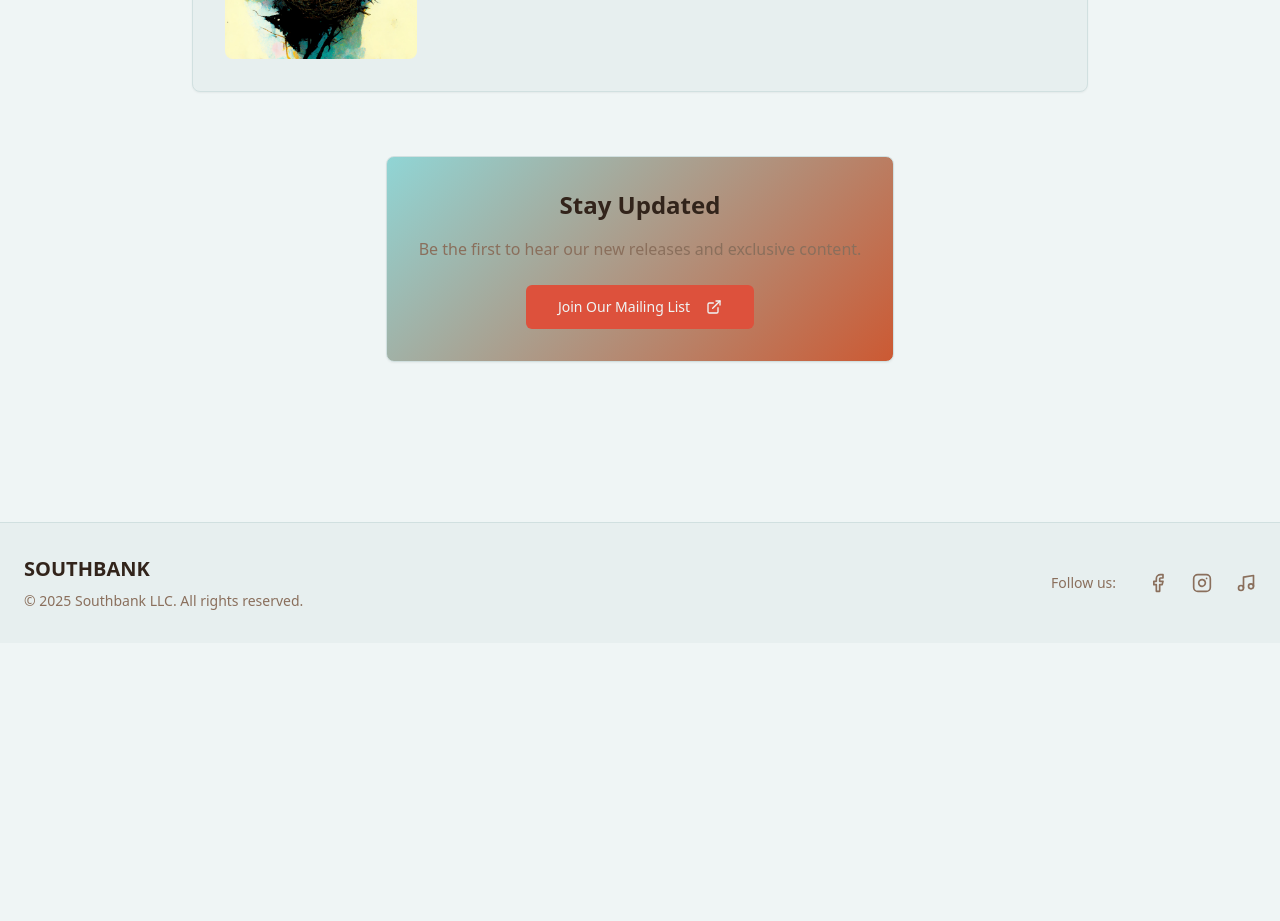
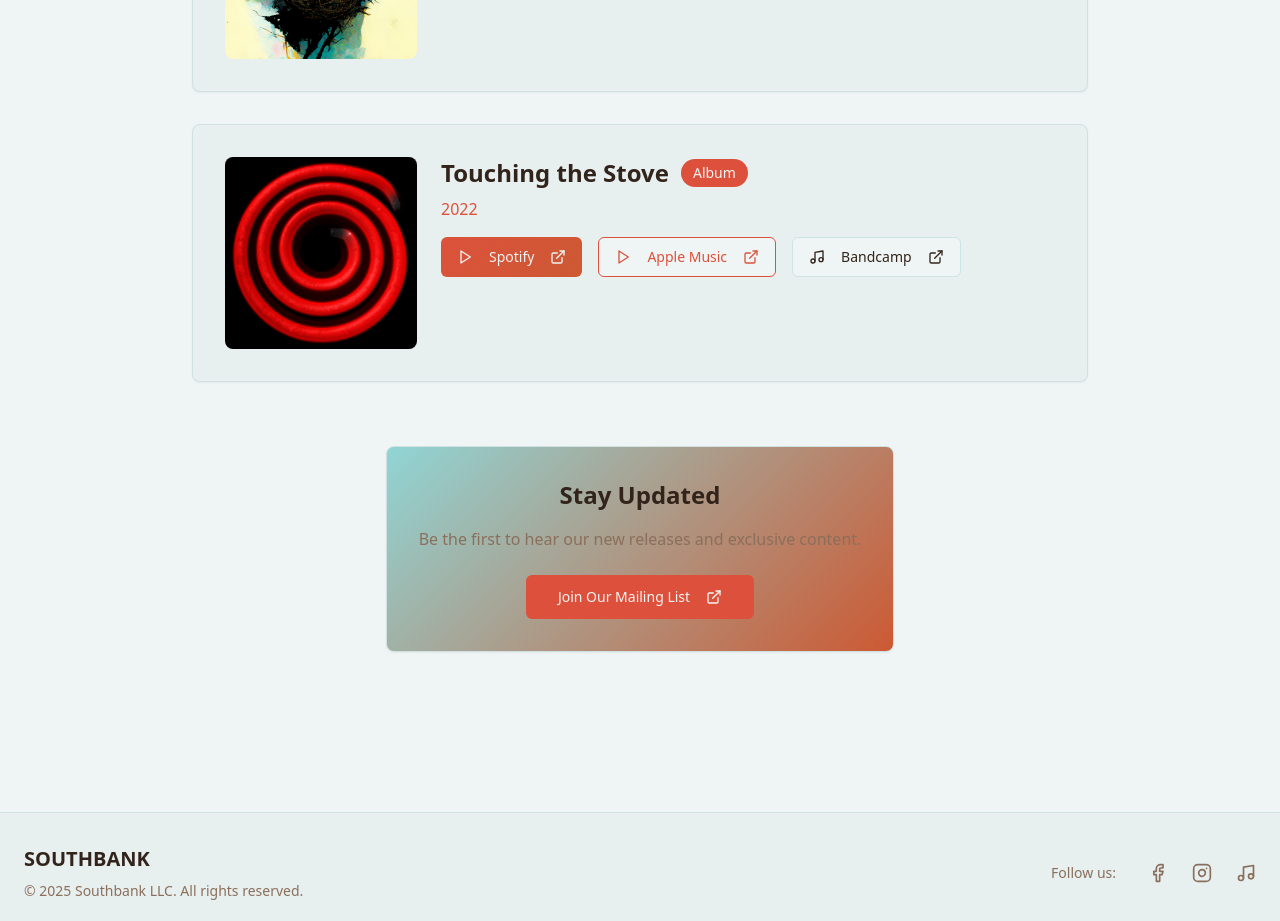
Before and after one commit to southbanksounds/southbank-soundwaves, a React (Vite) app: page /music in a window 1280 px wide. Shown: the part 1320-2241 px from the top of the page. Before the commit the page ends 1963 px from the top, so only its background shows below. Built offline with nearby package versions, Linux system fonts and the light colour scheme.

Commit message:
Add album data to Music page
Added the fifth and final music release, "Touching the Stove" (Album), to the Music page with all provided details and artwork.

```diff
--- a/src/pages/Music.tsx
+++ b/src/pages/Music.tsx
@@ -39,6 +39,15 @@ const Music = () => {
       appleMusicUrl: "https://music.apple.com/us/song/empty-nest/1671277218",
       bandcampUrl: "https://southbanksounds.bandcamp.com/track/empty-nest",
       artwork: "/lovable-uploads/e0f0bcc9-178e-4f1f-a98f-aa29189c9f53.png"
+    },
+    {
+      title: "Touching the Stove",
+      year: "2022",
+      type: "Album",
+      spotifyUrl: "https://open.spotify.com/album/1w38jLHxK3j0FOBzAYRuuX?si=DvUXGIt8Tc2Up42lsi7gbw",
+      appleMusicUrl: "https://music.apple.com/us/album/touching-the-stove/1611448117",
+      bandcampUrl: "https://southbanksounds.bandcamp.com/album/touching-the-stove",
+      artwork: "/lovable-uploads/f989b5c3-0ab8-404a-a408-6ba3ae93b9f0.png"
     }
   ];
 
```
Also changed, not shown: public/lovable-uploads/f989b5c3-0ab8-404a-a408-6ba3ae93b9f0.png (added).
